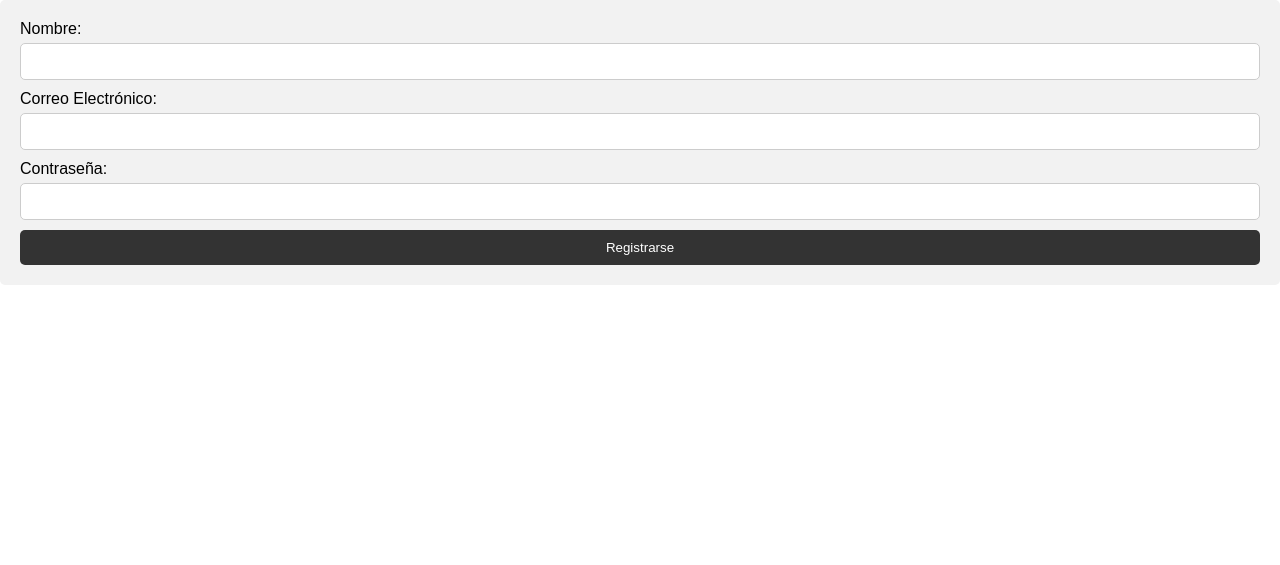
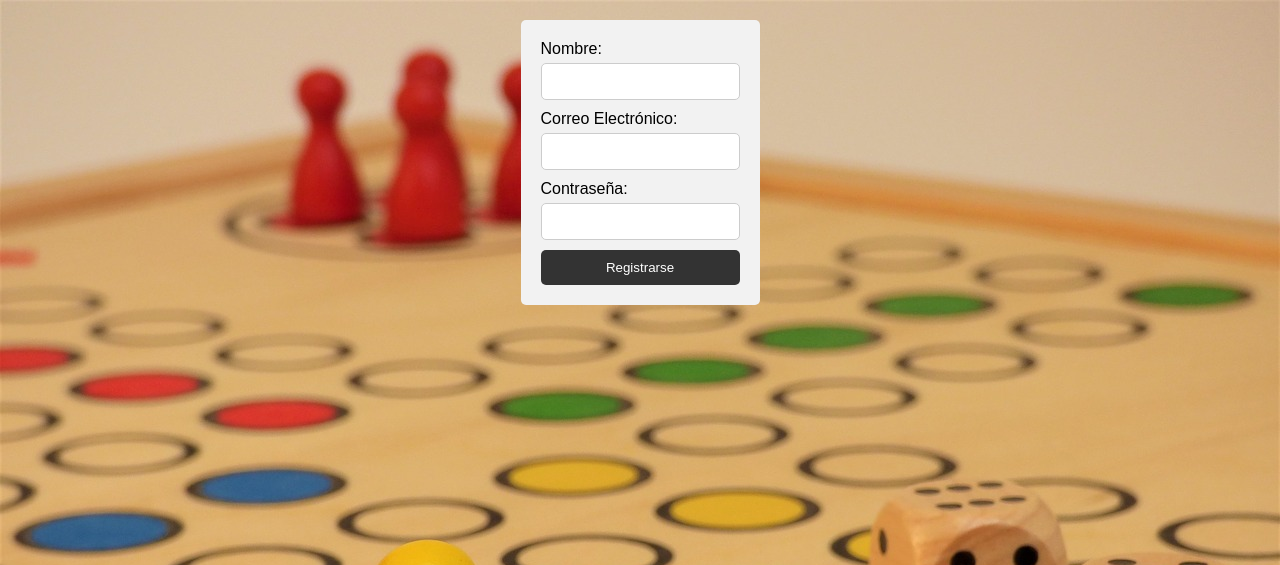
Before and after one commit to DiegoCadenillas/Proyecto-PHP, a PHP site: page /Registro.php in a window 1280 px wide. Shown: the top 565 px of the page. Run offline with PHP 8.4, Linux system fonts and the light colour scheme.

Commit message:
Actualizacion del css

```diff
--- a/view/Registro.php
+++ b/view/Registro.php
@@ -14,6 +14,7 @@
     print("<div class='error'><b>ERROR:</b> El nombre y/o correo electrónico dado(s) ya está(n) en uso.</div>");
   }
   ?>
+  <div class="container">
     <form method="post" action="../controller/RegistrarUsuarioController.php">
       <label for="nombre">Nombre:</label>
       <input type="text" name="nombre" required /><br />
@@ -25,6 +26,8 @@
       <input type="password" name="contrasena" required /><br />
 
       <input type="submit" value="Registrarse" />
+
+  </div>
   </form>
 </body>
 
--- a/view/registro.css
+++ b/view/registro.css
@@ -1,12 +1,25 @@
 /* Estilos generales */
+html {
+  padding: 0;
+  margin: 0;
+}
+
 body {
   font-family: Arial, sans-serif;
   margin: 0;
   padding: 0;
+  height: 100%;
+  background-image: url(../view/Imagenes/InicioSesion\ .jpg);
+  background-size: cover;
+  background-repeat: no-repeat;
+  background-attachment: fixed;
+  display: flex;
+  align-items: center;
 }
 
 .container {
-  max-width: 800px;
+  max-width: 8800px;
+
   margin: 0 auto;
   padding: 20px;
 }
```
Also changed, not shown: view/Imagenes/InicioSesion .jpg (added). Lines whose indentation alone changed are shown as unchanged.
